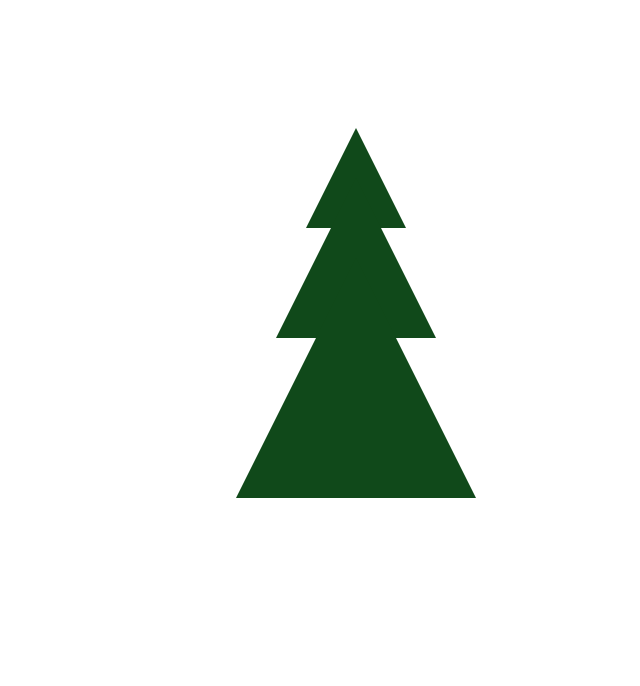
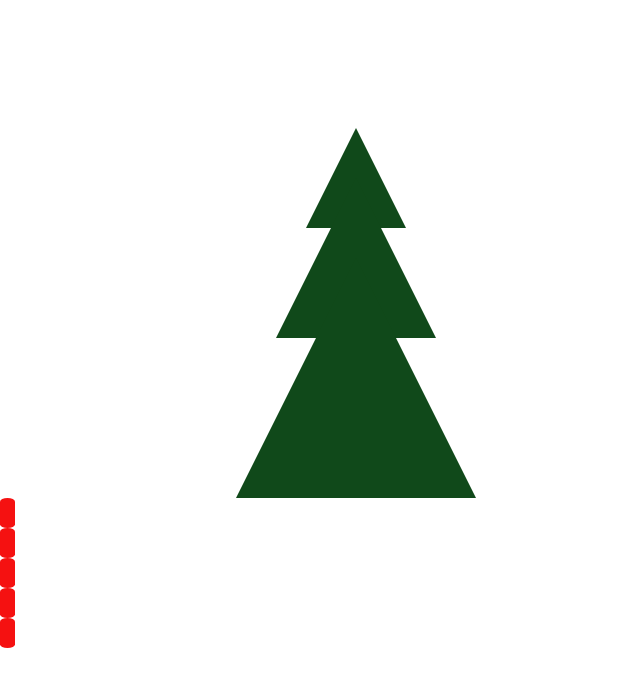
Before and after one commit to katrinkattt/herringbone202020, a plain HTML site: page onJS/index.html in a window 1280 px wide. Shown: the whole page, without its empty margins (0-640 px from the left). Drawn offline with Linux system fonts and the light colour scheme.

Commit message:
Update style.css

```diff
--- a/onJS/state/css/style.css
+++ b/onJS/state/css/style.css
@@ -33,3 +33,11 @@ body{
     margin-left: -20px;
     margin-top: -80px;
 }
+.lght{
+    width: 15px;
+    height: 30px;
+    -moz-border-radius: 30px/15px;
+    -webkit-border-radius: 30px/15px;
+    border-radius: 30px/15px;
+    background-color: #f51111;
+}
```
